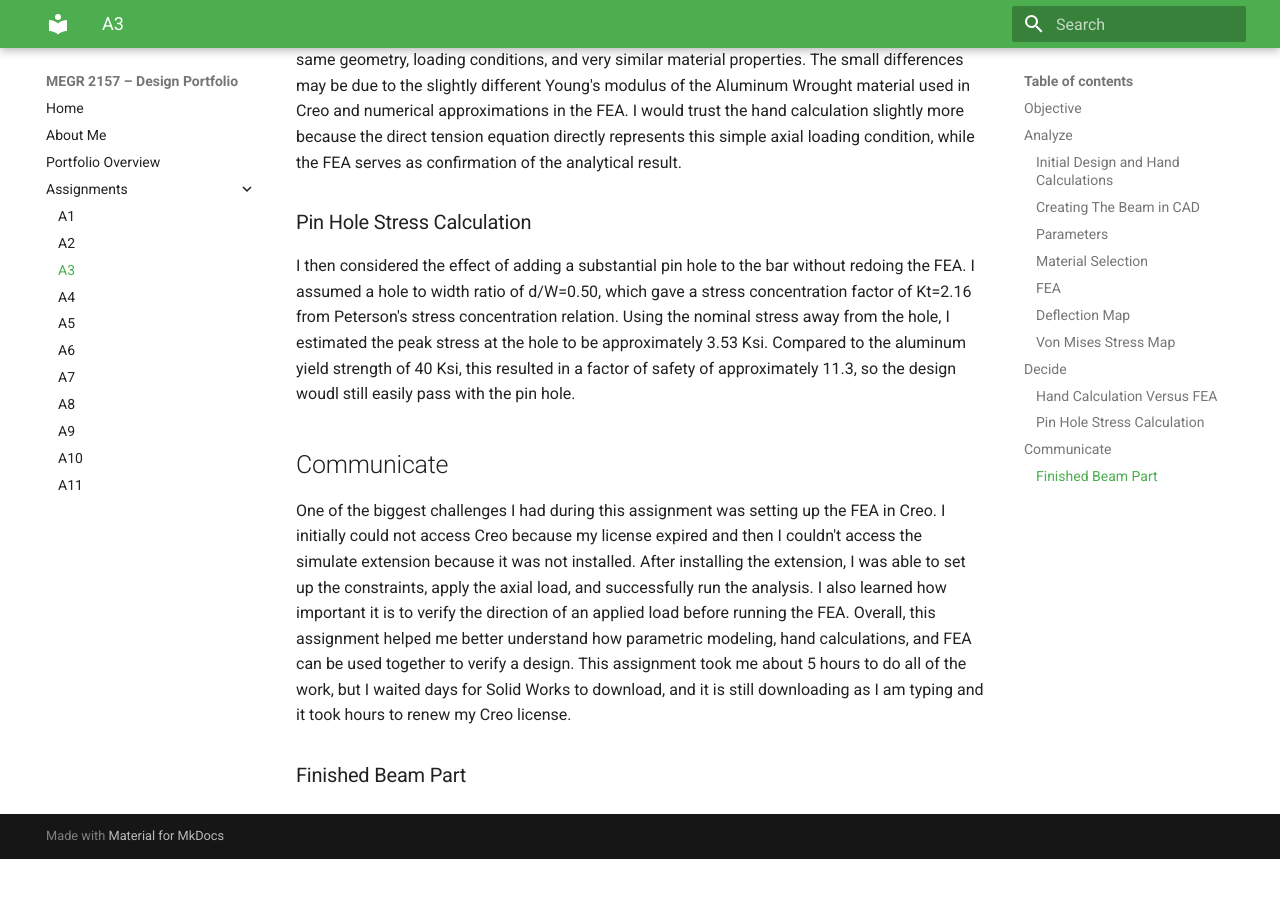
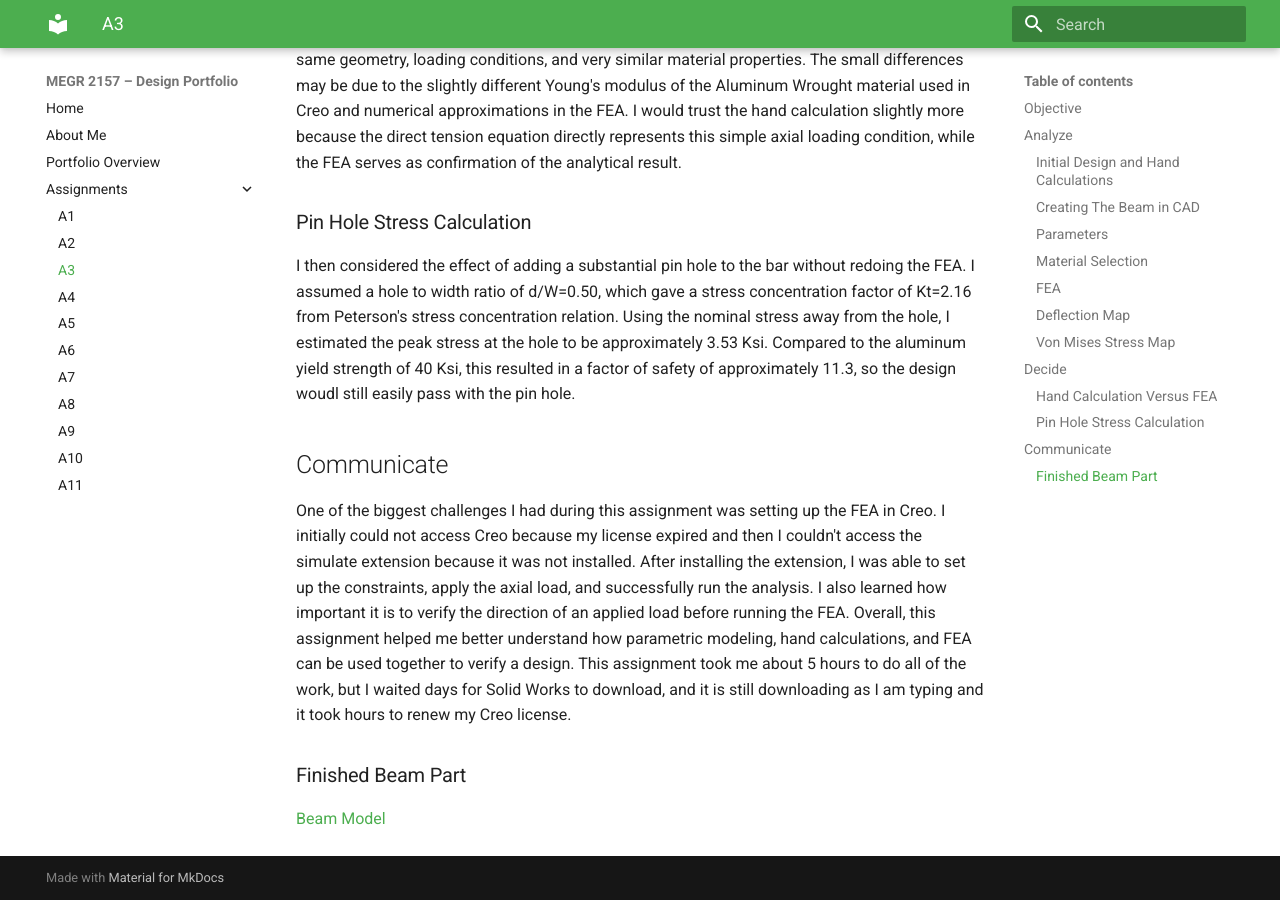
Before and after one commit to Mtrombl2/design-projects-portfolio, an MkDocs documentation site: the page built from docs/assignments/A03/index.md, in a window 1280 px wide and 900 px high, scrolled down 1770 px. Built offline with MkDocs 1.6.1 and Material for MkDocs 9.7.7, drawn with Linux system fonts in a browser that asks for light colours; before the commit the page ends 2629 px from its top, so only the background shows below that.

Commit message:
Add link to Beam Model in assignment documentation
Added a link to the Beam Model in the Finished Beam Part section.

```diff
--- a/docs/assignments/A03/index.md
+++ b/docs/assignments/A03/index.md
@@ -34,3 +34,4 @@ I then considered the effect of adding a substantial pin hole to the bar without
 ## Communicate
 One of the biggest challenges I had during this assignment was setting up the FEA in Creo. I initially could not access Creo because my license expired and then I couldn't access the simulate extension because it was not installed. After installing the extension, I was able to set up the constraints, apply the axial load, and successfully run the analysis. I also learned how important it is to verify the direction of an applied load before running the FEA. Overall, this assignment helped me better understand how parametric modeling, hand calculations, and FEA can be used together to verify a design. This assignment took me about 5 hours to do all of the work, but I waited days for Solid Works to download, and it is still downloading as I am typing and it took hours to renew my Creo license.
 ### Finished Beam Part
+[Beam Model](beam.prt.2)
```
